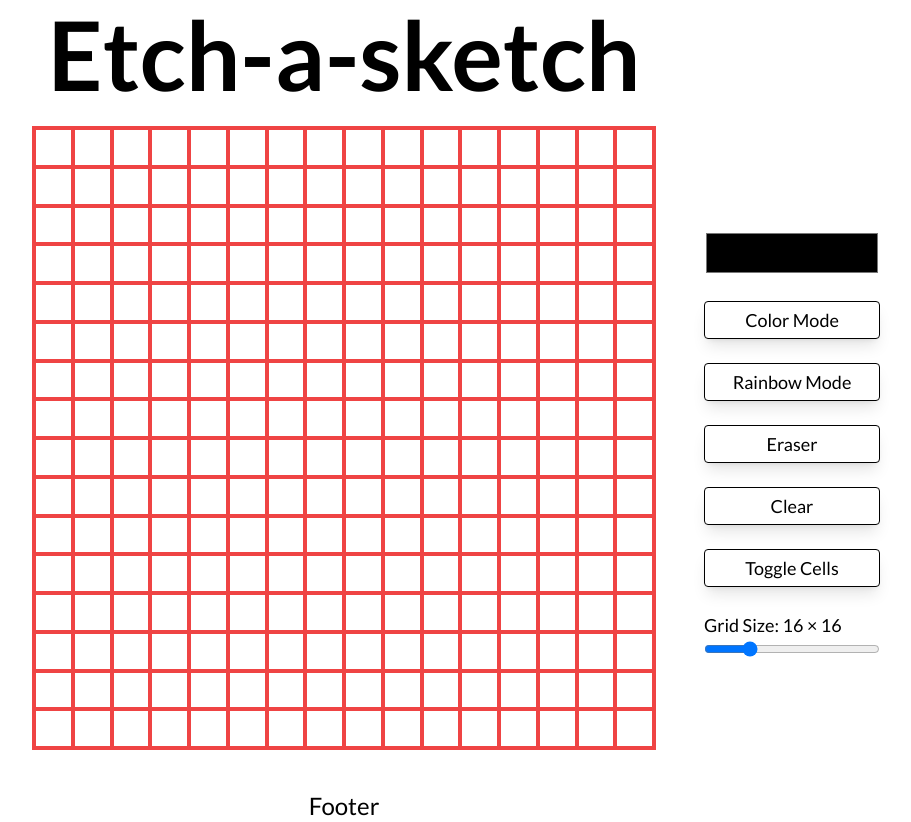
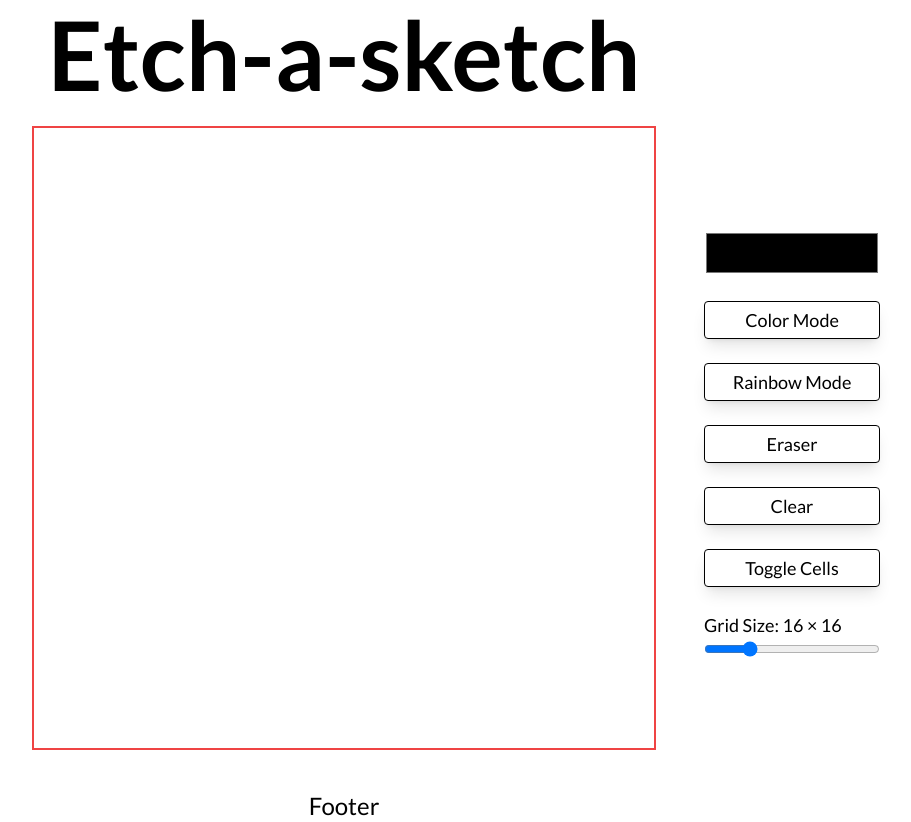
Before and after one commit to CitizenCathay/etch-a-sketch, a Next.js app: page / in a window 1280 px wide. Shown: the whole page, without its empty margins (296-1207 px from the left). Built offline with nearby package versions, Linux system fonts and the light colour scheme.

Commit message:
Refactor to improve performance of code and enhance cleanness, add comments for code

```diff
--- a/components/Controls.tsx
+++ b/components/Controls.tsx
@@ -1,21 +1,32 @@
-import React, { useState } from "react";
+import React, { useState, useCallback } from "react";
 import Grid from "./Grid";
 
 const Controls = () => {
   const [gridSize, setGridSize] = React.useState<number>(16);
+  // Initialize state variable gridSize with default value of 16, setGridSize is function used to update the gridSize state.
+
   const gridSizeChange = (event: React.ChangeEvent<HTMLInputElement>) => {
-    const newValue = parseInt(event.target.value, 10); // Extract the new value from the input
-    setGridSize(newValue);
+    // onChange event handler triggers this function
+
+    const newValue = parseInt(event.target.value, 10);
+    // Extracts value from event object triggered by change in input element
+    // Parses extracted value as integer using the parseInt function
+    // Second argument (10) in parseInt specifies the base (decimal in this case) for the conversion
+
+    setGridSize(newValue); //Updates the gridSize state with the parsed integer value obtained from the input element's changed value.
   };
-  /* console.log(gridSize); */
 
   const [selectedColor, setSelectedColor] = useState("#000000"); // Initial color value
-  const handleColorChange = (event: React.ChangeEvent<HTMLInputElement>) => {
-    setSelectedColor(event.target.value); // Update the selected color state
-  };
+
+  const handleColorChange = useCallback(
+    (event: React.ChangeEvent<HTMLInputElement>) => {
+      setSelectedColor(event.target.value);
+    },
+    [setSelectedColor]
+  );
 
   return (
-    <div className="gridControls flex	justify-center items-center	flex-col xl:flex-row mb-6">
+    <div className="gridUI flex	justify-center items-center	flex-col xl:flex-row mb-6">
       <Grid gridSize={gridSize} selectedColor={selectedColor} />
       <div className="gridControls xl:ml-12 flex flex-col space-y-6 mt-6 sm:mt-5">
         <input
@@ -50,7 +61,7 @@ const Controls = () => {
             value={gridSize}
             onChange={gridSizeChange}
             id="gridSizeRange"
-            className="w-44" /* For future styling */
+            className="w-44"
           />
         </div>
       </div>
--- a/components/Grid.tsx
+++ b/components/Grid.tsx
@@ -1,4 +1,4 @@
-import React, { useEffect, useRef, useState } from "react";
+import React, { useEffect, useRef, useState, useCallback } from "react";
 
 interface GridProps {
   gridSize: number;
@@ -7,54 +7,66 @@ interface GridProps {
 
 const Grid: React.FC<GridProps> = ({ gridSize, selectedColor }) => {
   // Import gridSize value from Controls parent component
+  const gridContainerRef = useRef(null);
+
+  const isMouseDown = useRef(false);
+  // State to manage mouse down/up
+
+  const handleMouseDown = useCallback(() => {
+    isMouseDown.current = true;
+  }, []);
+
+  const handleMouseUp = useCallback(() => {
+    isMouseDown.current = false;
+  }, []);
+
+  const handleMouseInteraction = useCallback(
+    (event: React.MouseEvent<HTMLDivElement>) => {
+      if (isMouseDown.current) {
+        const target = event.target as HTMLDivElement;
+        target.style.backgroundColor = selectedColor;
+      }
+    },
+    [selectedColor]
+  );
+
+  const [gridCells, setGridCells] = useState<JSX.Element[]>([]);
+
+  const createGrid = useCallback(
+    (gridSize: number) => {
+      const cells: JSX.Element[] = [];
+      for (let i = 0; i < gridSize * gridSize; i++) {
+        cells.push(
+          <div
+            key={i}
+            className="grid-cell select-none"
+            onMouseDown={handleMouseDown}
+            onMouseUp={handleMouseUp}
+            onMouseMove={handleMouseInteraction}
+            style={{ backgroundColor: "white" }} // Set default background color
+          ></div>
+        );
+      }
+      setGridCells(cells); // Update grid cells in the state
+    },
+    [handleMouseDown, handleMouseUp, handleMouseInteraction]
+  );
 
   useEffect(() => {
-    createGrid(gridSize, selectedColor); // Initial grid size
-  }, [gridSize, selectedColor]);
-
-  const createGrid = (gridSize: number, selectedColor: string) => {
-    const gridContainer = document.querySelector(
-      ".gridContainer"
-    ) as HTMLDivElement | null;
-    if (gridContainer) {
-      gridContainer.innerHTML = ""; // Clear previous content
-
-      let isMouseDown = false;
-      const handleMouseDown = () => {
-        isMouseDown = true;
-      };
-      const handleMouseUp = () => {
-        isMouseDown = false;
-      };
-      const handleMouseInteraction = (event: MouseEvent) => {
-        if (isMouseDown) {
-          const target = event.target as HTMLDivElement | null;
-          if (target && "classList" in target) {
-            target.style.backgroundColor = selectedColor;
-          }
-        }
-      };
-      for (let i = 0; i < gridSize * gridSize; i++) {
-        const gridCell = document.createElement("div");
-        gridCell.className = "grid-cell select-none border-2 border-red-500";
-        gridCell.addEventListener("mousedown", handleMouseDown);
-        gridCell.addEventListener("mouseup", handleMouseUp);
-        gridCell.addEventListener("mousemove", handleMouseInteraction);
-        gridContainer.appendChild(gridCell);
-      }
-    }
-  };
+    createGrid(gridSize); // Create new grid cells when gridSize changes
+  }, [gridSize, createGrid]);
 
   return (
-    <div className="gridComponent mt-1 xl:ml-56">
     <div
-        className="gridContainer w-96 h-96 md:w-[39rem] md:h-[39rem] sm:h-[30rem] sm:w-[30rem] border-2 border-red-500"
+      className="gridContainer mt-1 xl:ml-56 w-96 h-96 md:w-[39rem] md:h-[39rem] sm:h-[30rem] sm:w-[30rem] border-2 border-red-500"
+      ref={gridContainerRef}
       style={{
         display: "grid",
         gridTemplateColumns: `repeat(${gridSize}, 1fr)`,
         gridTemplateRows: `repeat(${gridSize}, 1fr)`,
       }}
-      ></div>
+    >
+      {gridCells}
     </div>
   );
 };
```
Lines whose indentation alone changed are shown as unchanged.
